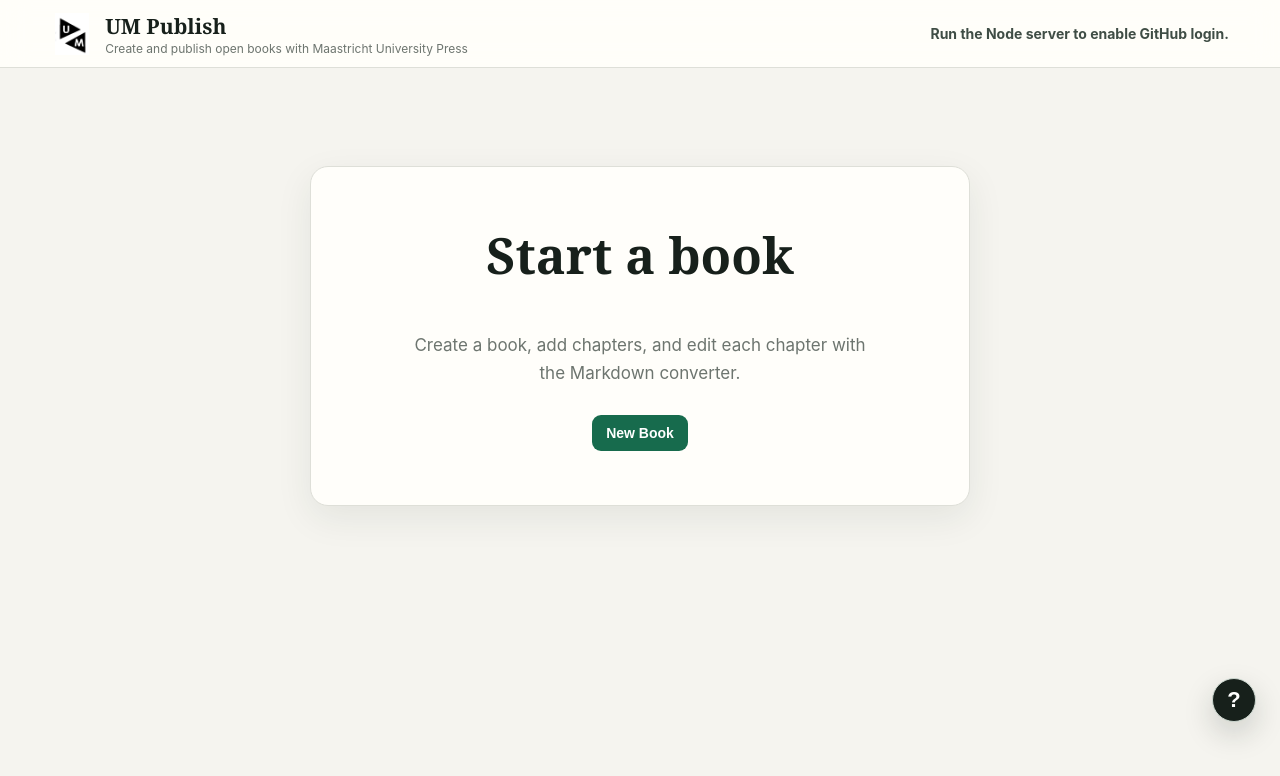
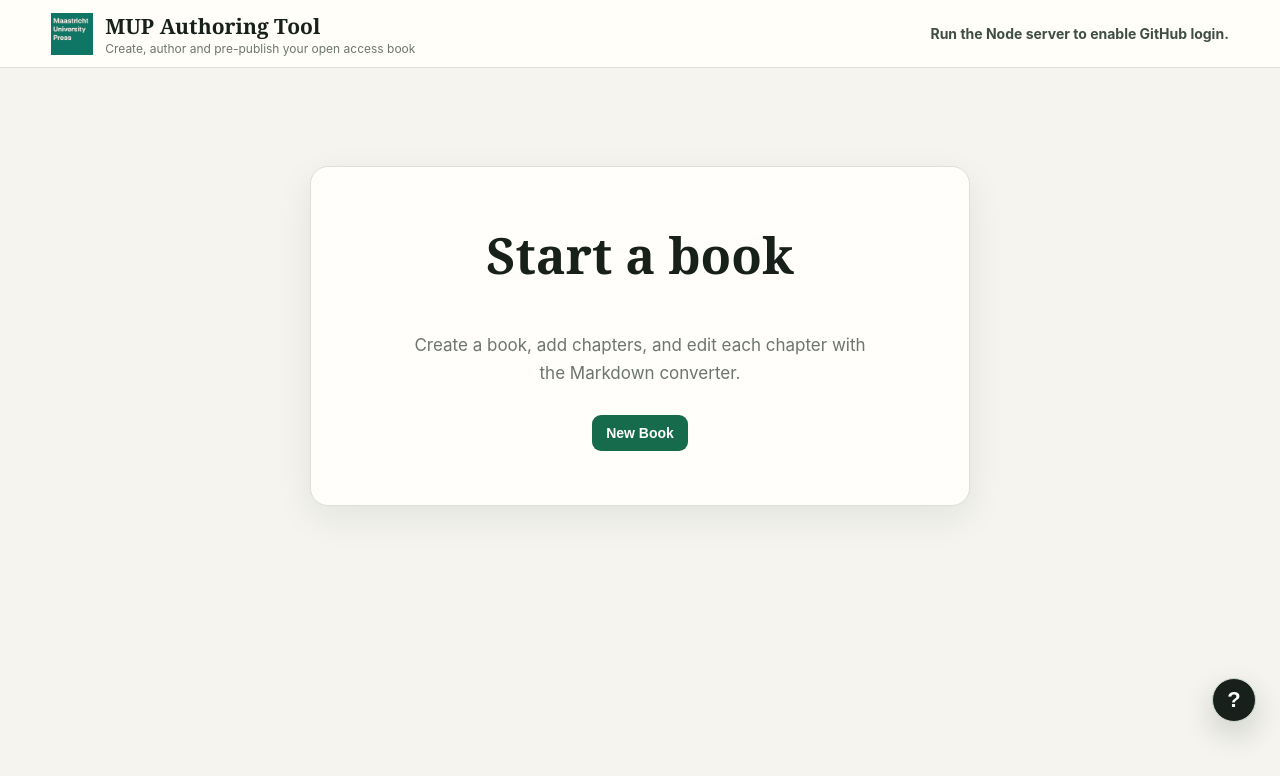
Before and after one commit to LucianUritu/plaintext-to-markdown, a website with bundled scripts: page index.html in a window 1280 px wide. Built offline with nearby package versions, Linux system fonts and the light colour scheme; files whose address does not match are found by name.

Commit message:
name change

```diff
--- a/index.html
+++ b/index.html
@@ -11,12 +11,12 @@
     <div class="brand">
       <img
         class="brand-mark"
-        src="./assets/maastricht-university-mark.png"
+        src="./assets/MUP_logo_1.png"
         alt="Maastricht University"
       />
       <div>
-        <h1>UM Publish</h1>
-        <p>Create and publish open books with Maastricht University Press</p>
+        <h1>MUP Authoring Tool</h1>
+        <p>Create, author and pre-publish your open access book</p>
       </div>
     </div>
 
```
Also changed, not shown: assets/MUP_logo_1.png (added).
